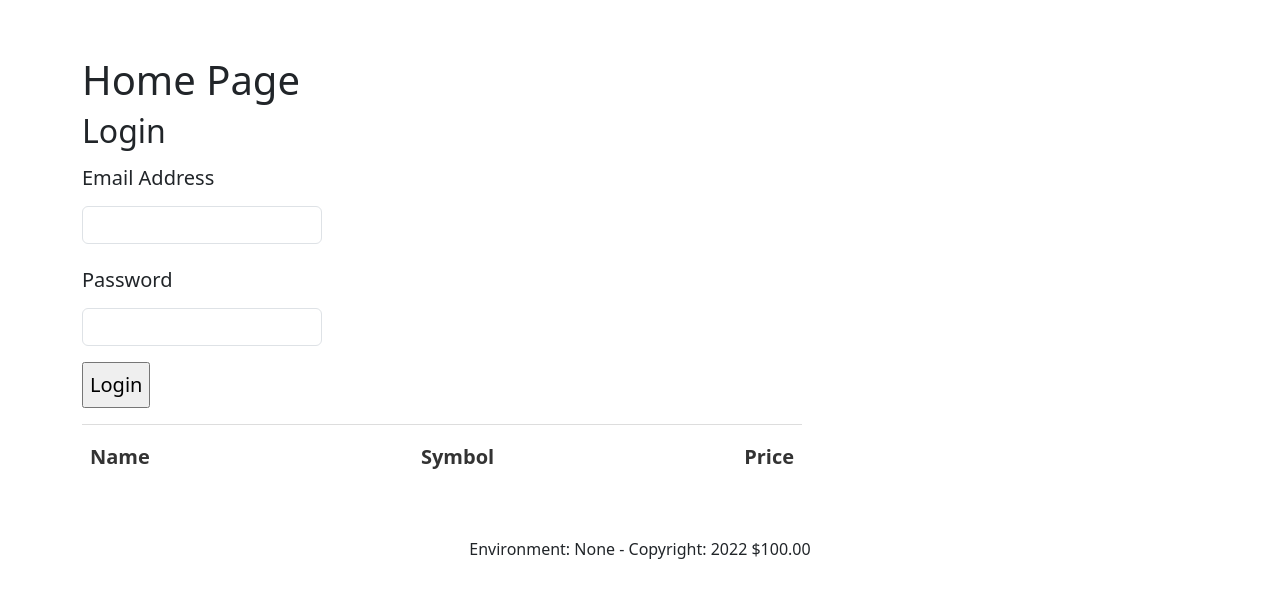
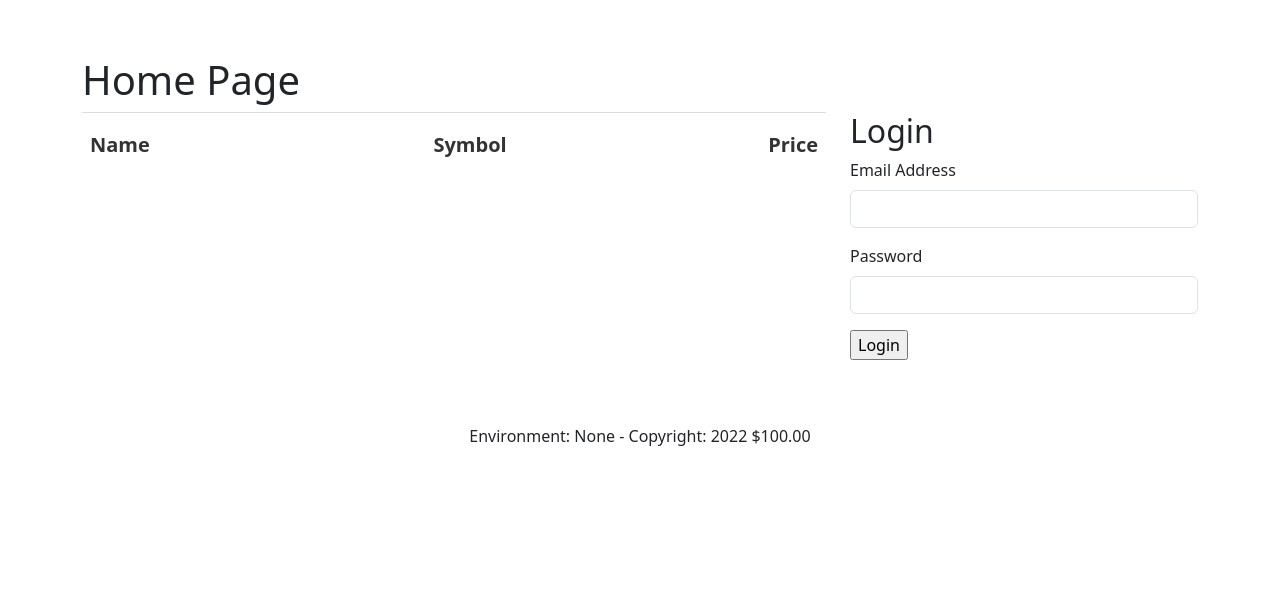
Before and after one commit to MaxLozada/Project-4, a Flask app: page / in a window 1280 px wide. Shown: the part 56-654 px from the top of the page. Run offline with Flask 2, Linux system fonts and the light colour scheme; lists and menus that the app fills with data are empty; parts of the project's set-up code (start-up, migrations or seed data) failed here and were passed over; some libraries are stand-ins or nearby versions.

Commit message:
Updating html

```diff
--- a/app/simple_pages/templates/index.html
+++ b/app/simple_pages/templates/index.html
@@ -1,26 +1,9 @@
 {% extends "base.html" %}
 {% block content %}
-    <div class="row">
-        <article class="col-8 lh-lg fs-5">
-
-            <h1>Home Page</h1>
+    <div>
+    <h1>Home Page</h1>
+        <article id="article" class="col-8 lh-lg fs-5">
             <body>
-            {% if current_user.is_authenticated == false %}
-            <aside class="col-4">
-                <h2>Login</h2>
-                <form action="{{ url_for('auth.login') }}" method=post>
-                    <dl>
-                        {{ form.csrf_token }}
-                        {{ render_field(form.email) }}
-                        {{ render_field(form.password) }}
-                    </dl>
-                    <p><input type=submit value=Login>
-                </form>
-            </aside>
-        {% endif %}
-        </article>
-
-        <article class="col-8 lh-lg fs-5">
             <table id="customers">
                 <tr>
                     {% for header in headings %}
@@ -39,8 +22,35 @@
             </body>
 
         </article>
+        <div>
+        {% if current_user.is_authenticated == false %}
+                <aside id="aside" class="col-4">
+                    <h2>Login</h2>
+                    <form action="{{ url_for('auth.login') }}" method=post>
+                        <dl>
+                            {{ form.csrf_token }}
+                            {{ render_field(form.email) }}
+                            {{ render_field(form.password) }}
+                        </dl>
+                        <p><input type=submit value=Login>
+                    </form>
+                </aside>
+
+            {% endif %}
+        </div>
     </div>
     <style>
+
+
+#article {
+    float: left;
+}
+
+#aside {
+    float: right;
+    padding-left: 24px;
+}
+
 #customers {
   border-collapse: collapse;
   width: 100%;
```
Also changed, not shown: tests/simple_pages_test.py (+2 -2 lines).
